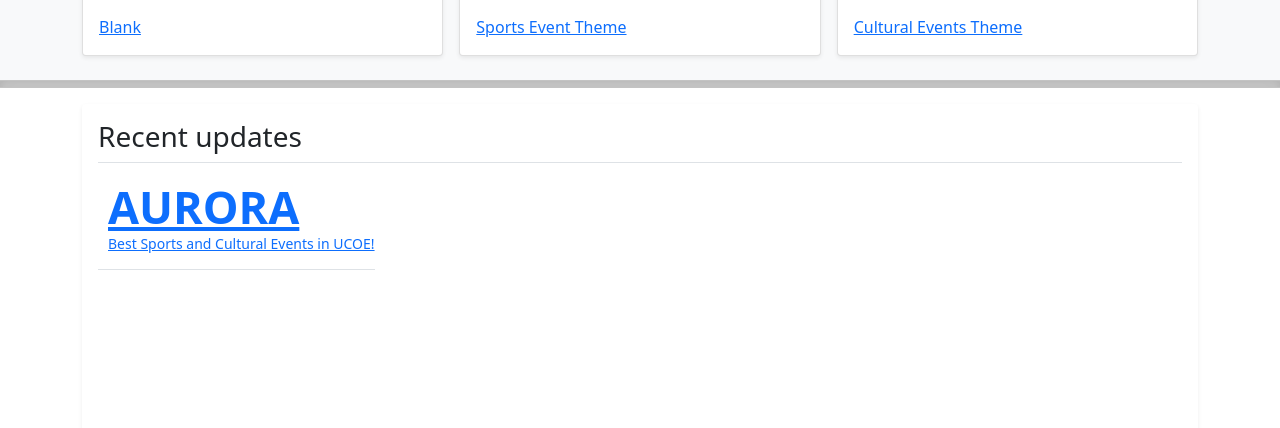
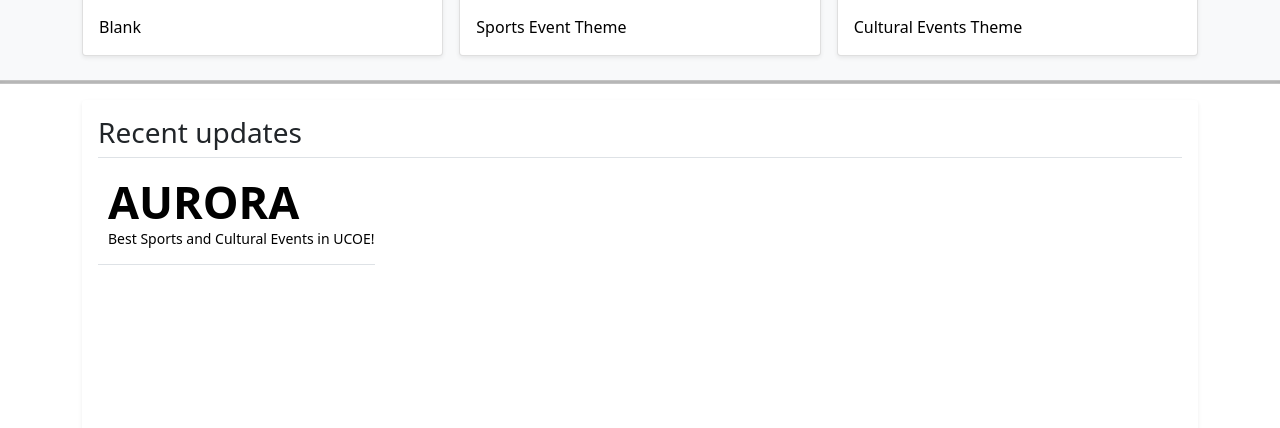
Before and after one commit to madhav-18/Event-registration-form, a PHP site: page / in a window 1280 px wide. Shown: the part 329-757 px from the top of the page. Run offline with PHP 8.4, Linux system fonts and the light colour scheme.

Commit message:
Update style.css

```diff
--- a/style.css
+++ b/style.css
@@ -1,7 +1,17 @@
 .b-example-divider {
-    height: 0.5rem;
+    height: 0.2rem;
     background-color: rgba(0, 0, 0, .1);
     border: solid rgba(0, 0, 0, .15);
     border-width: 1px 0;
     box-shadow: inset 0 0.5em 1.5em rgb(0 0 0 / 10%), inset 0 0.125em 0.5em rgb(0 0 0 / 15%);
+
 }
+
+a{
+    text-decoration: none;
+    color: black;
+}
+
+a:hover{
+    color: red;
+}
```
